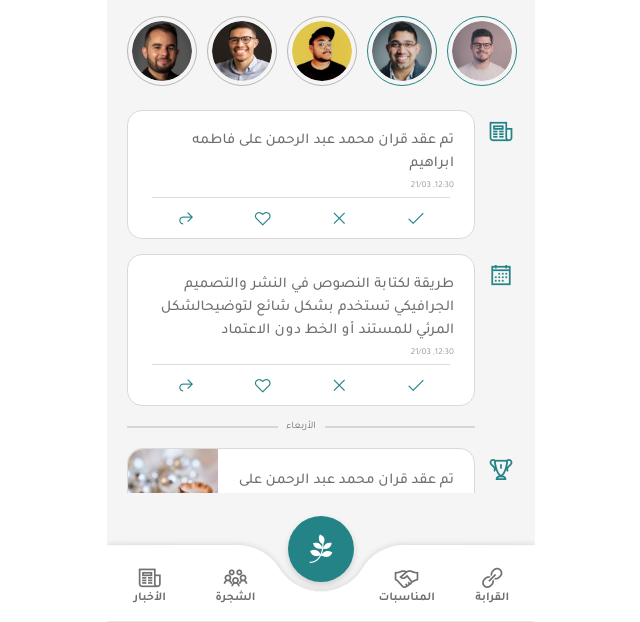
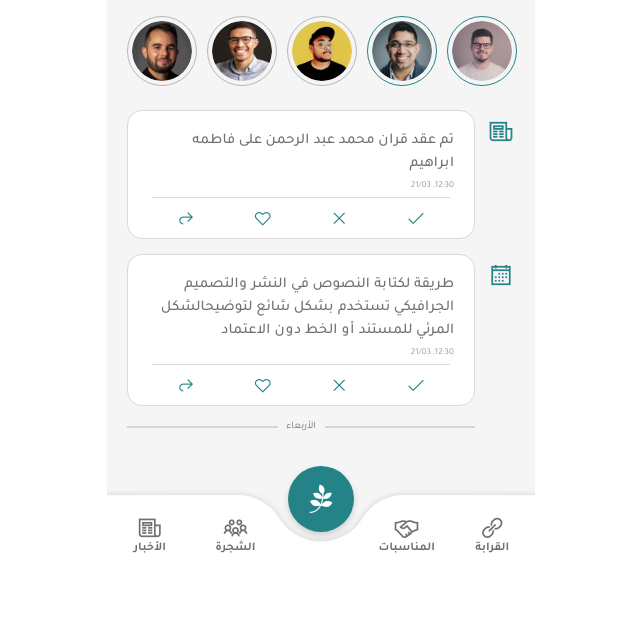
Before and after one commit to mo3az96/zokhor, a plain HTML site: page index.html in a window 1280 px wide. Shown: the part 178-800 px from the top of the page, without its empty margins (319-959 px from the left). Drawn offline with Linux system fonts and the light colour scheme; files whose address does not match are found by name.

Commit message:
init commit

```diff
--- a/css/main.css
+++ b/css/main.css
@@ -544,7 +544,7 @@ footer {
   left: 0;
   right: 0;
   z-index: 9999;
-  height: 129px;
+  height: 179px;
   display: -webkit-box;
   display: -ms-flexbox;
   display: flex;
@@ -560,11 +560,22 @@ footer {
 .footer {
   width: 100%;
   height: 76px;
+  margin-bottom: 50px;
   position: relative;
   display: -ms-grid;
   display: grid;
   -ms-grid-columns: (1fr)[5];
       grid-template-columns: repeat(5, 1fr);
+}
+
+.footer::after {
+  position: absolute;
+  bottom: -50px;
+  background-color: #fff;
+  height: 55px;
+  left: 0;
+  right: 0;
+  content: "";
 }
 
 .footer img {
```
